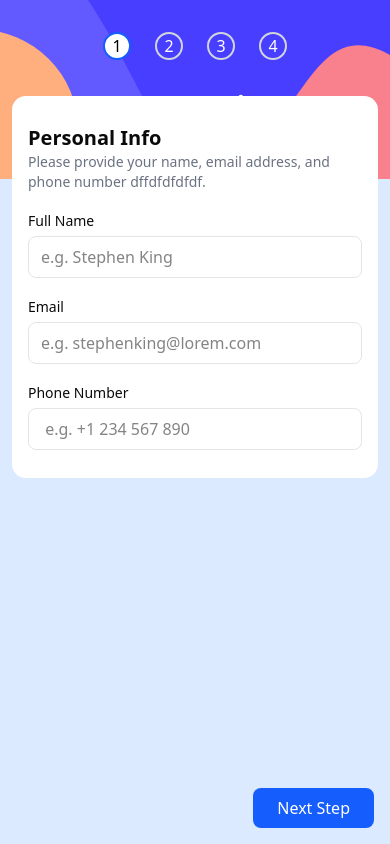
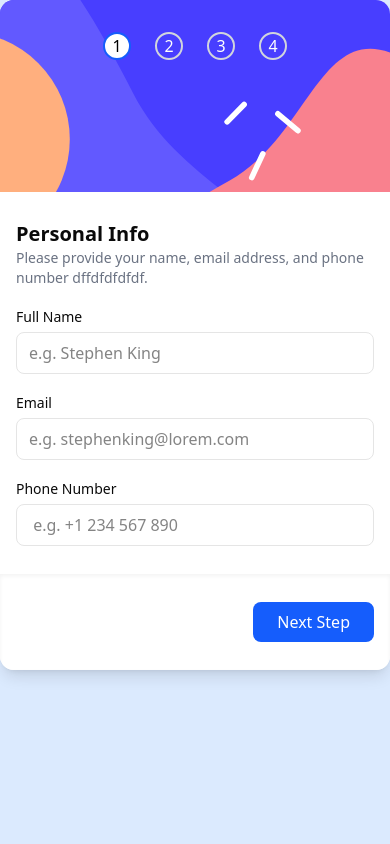
Before and after one commit to AskTiba/bit-by-bit, a Next.js app: page /challenges/multi-step-form in a window 390 px wide. Built offline with nearby package versions, Linux system fonts and the light colour scheme.

Commit message:
style(desktop): modify the responsive layout for wider screens

```diff
--- a/src/app/challenges/multi-step-form/components/StepIndicator.tsx
+++ b/src/app/challenges/multi-step-form/components/StepIndicator.tsx
@@ -13,7 +13,7 @@ const StepIndicator: React.FC<StepIndicatorProps> = ({
   activeStep,
   onStepClick,
 }) => (
-  <div className="absolute inset-0 z-10 mt-8 lg:flex-col lg:gap-10 flex gap-6 justify-center lg-justify-start">
+  <div className="absolute inset-0 z-10 mt-8 lg:left-6 lg:flex-col lg:gap-10 flex gap-6 justify-center lg:justify-start">
     {steps.map((step, index) => (
       <button
         key={index}
--- a/src/app/challenges/multi-step-form/components/apreciation.tsx
+++ b/src/app/challenges/multi-step-form/components/apreciation.tsx
@@ -5,7 +5,7 @@ import checkmark from "../assets/images/icon-thank-you.svg";
 const apreciation = () => {
   return (
     <main className="">
-      <div className="p-6 flex flex-col items-center justify-center gap-6 w-full">
+      <div className="p-6 flex flex-col items-center justify-center gap-6">
         <Image src={checkmark} alt="checkmark" />
         <h2 className="text-2xl font-semibold">Thank you!</h2>
         <p className="text-center text-gray-600 text-lg">
--- a/src/app/challenges/multi-step-form/components/finishing.tsx
+++ b/src/app/challenges/multi-step-form/components/finishing.tsx
@@ -2,21 +2,29 @@ import React from "react";
 
 const Finishing = () => {
   return (
-    <main className="">
-      <div className="p-6 flex flex-col gap-6 w-full">
-        <div>
+    <main className="flex-1 w-full">
+      <div className="w-full p-6 flex flex-col items-center justify-center gap-6">
+        <div className="w-full">
           <h2 className="text-xl font-semibold">Finishing up</h2>
           <p className="text-sm text-gray-600">
             Double-check everything looks OK before confirming.
           </p>
         </div>
-        <section className="text-[13px] flex flex-col gap-2">
-          <div className="">
-            <section className="">
-              <div className="">
-                <h3 className=""></h3>
-                <h3 className=""></h3>
-                <h3 className=""></h3>
+
+        <section className="w-full text-[13px] flex flex-col gap-2 bg-gray-100 border rounded p-4">
+          <div>
+            <section>
+              <div className="flex justify-between">
+                <h3 className="font-medium">Service Plan</h3>
+                <h3 className="text-blue-500">$12/mo</h3>
+              </div>
+              <div className="flex justify-between">
+                <h3 className="text-gray-600">Add-on 1</h3>
+                <h3>$2/mo</h3>
+              </div>
+              <div className="flex justify-between">
+                <h3 className="text-gray-600">Add-on 2</h3>
+                <h3>$1/mo</h3>
               </div>
             </section>
           </div>
--- a/src/app/challenges/multi-step-form/components/sidebar.tsx
+++ b/src/app/challenges/multi-step-form/components/sidebar.tsx
@@ -1,4 +1,3 @@
-// Sidebar.tsx
 "use client";
 
 import React, { useEffect, useState } from "react";
@@ -37,62 +36,62 @@ const Sidebar: React.FC = () => {
     });
   }, [activeStep]);
 
-  // Move forward with validation
   const onNext = async () => {
     const valid = await trigger(); // validate current step
     if (!valid) return;
     setActiveStep((prev) => Math.min(prev + 1, steps.length));
   };
 
-  // Move backward
   const onBack = () => {
     setActiveStep((prev) => Math.max(prev - 1, 0));
   };
 
-  // Click a step indicator: allow if visited
   const handleStepClick = async (index: number) => {
     if (visitedSteps[index]) {
       setActiveStep(index);
     } else if (index === activeStep + 1) {
-      // If next step isn’t visited yet, gate it behind validation
       const valid = await trigger();
       if (valid) setActiveStep(index);
     }
   };
 
-  // Final submission
   const onSubmit: SubmitHandler<FormData> = (data) => {
     console.log("🎉 Form completed:", data);
-    setActiveStep(steps.length); // go to Appreciation screen
+    setActiveStep(steps.length);
   };
 
   return (
-    <section className="grid grid-cols-1 lg:grid-cols-3 lg:grid-rows-[1fr_auto] max-h-screen w-full">
+    <main className="bg-blue-100 min-h-screen lg:flex items-center justify-center">
+      <section className="grid grid-cols-1 lg:grid-cols-3 max-w-4xl w-full h-full bg-white rounded-xl shadow-lg overflow-hidden">
         {/* Sidebar image & step indicators */}
-      <div className="relative w-full">
+        <div className="relative w-full h-48 lg:h-auto">
+          {/* Desktop image */}
           <Image
             src={desktop_sidebar}
             alt="Desktop sidebar"
-          className="hidden lg:flex rounded-xl"
+            className="hidden lg:block h-full w-full object-cover"
           />
+          {/* Mobile image */}
           <Image
             src={sidebar}
             alt="Mobile sidebar"
-          className="block lg:hidden w-full"
+            className="block lg:hidden h-full w-full object-cover"
           />
-
+          <div className="absolute top-0 left-0 w-full h-full">
             <StepIndicator
               steps={steps}
               activeStep={activeStep}
               onStepClick={handleStepClick}
             />
           </div>
+        </div>
 
         {/* Wizard form */}
         <form
           onSubmit={handleSubmit(onSubmit)}
-        className="col-span-2 grid grid-rows-[1fr_auto] bg-white absolute z-20 top-24 lg:static mx-3 rounded-xl lg:mx-0"
+          className="col-span-2 flex flex-col justify-between  h-full overflow-y-auto"
         >
+          <div className="flex-1 ">
             <StepContent
               activeStep={activeStep}
               isYearly={isYearly}
@@ -100,7 +99,10 @@ const Sidebar: React.FC = () => {
               register={register}
               errors={errors}
             />
-        <div className="hidden lg:block">
+          </div>
+
+          {/* Desktop navigation */}
+          <div className="hidden lg:block pt-4">
             <NavigationButtons
               activeStep={activeStep}
               stepsLength={steps.length}
@@ -109,7 +111,9 @@ const Sidebar: React.FC = () => {
             />
           </div>
         </form>
-      <div className="lg:hidden absolute bottom-0 w-full">
+
+        {/* Mobile navigation */}
+        <div className="lg:hidden sticky bottom-0 w-full bg-white py-3 shadow-inner z-10">
           <NavigationButtons
             activeStep={activeStep}
             stepsLength={steps.length}
@@ -118,6 +122,7 @@ const Sidebar: React.FC = () => {
           />
         </div>
       </section>
+    </main>
   );
 };
 
--- a/src/app/challenges/multi-step-form/page.tsx
+++ b/src/app/challenges/multi-step-form/page.tsx
@@ -4,9 +4,7 @@ import Sidebar from "./components/sidebar";
 const Home = () => {
   return (
     <>
-      <div className="bg-blue-100 h-screen">
-        <Sidebar />
-      </div>
+      <Sidebar />
     </>
   );
 };
```
Lines whose indentation alone changed are shown as unchanged.
